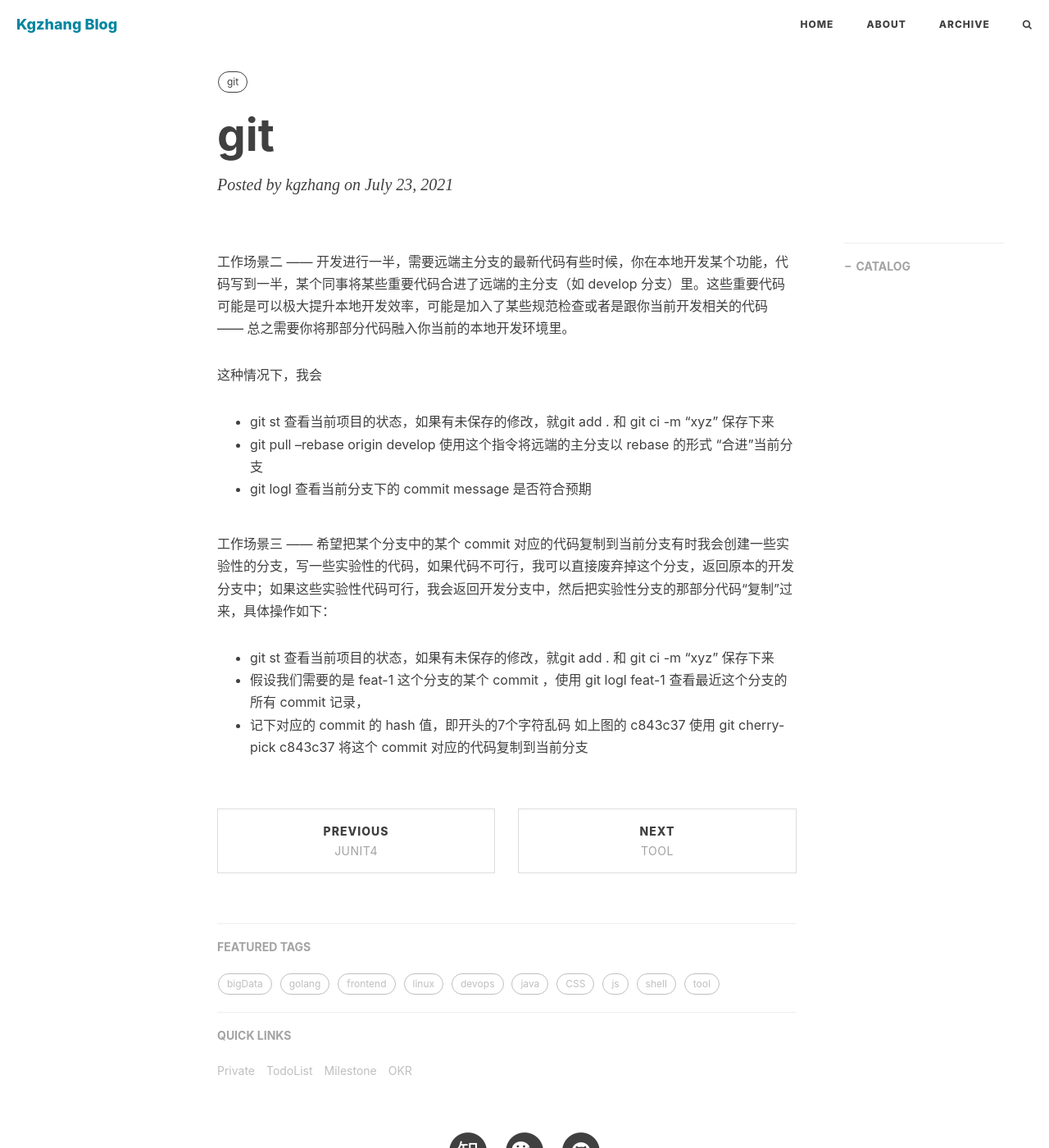
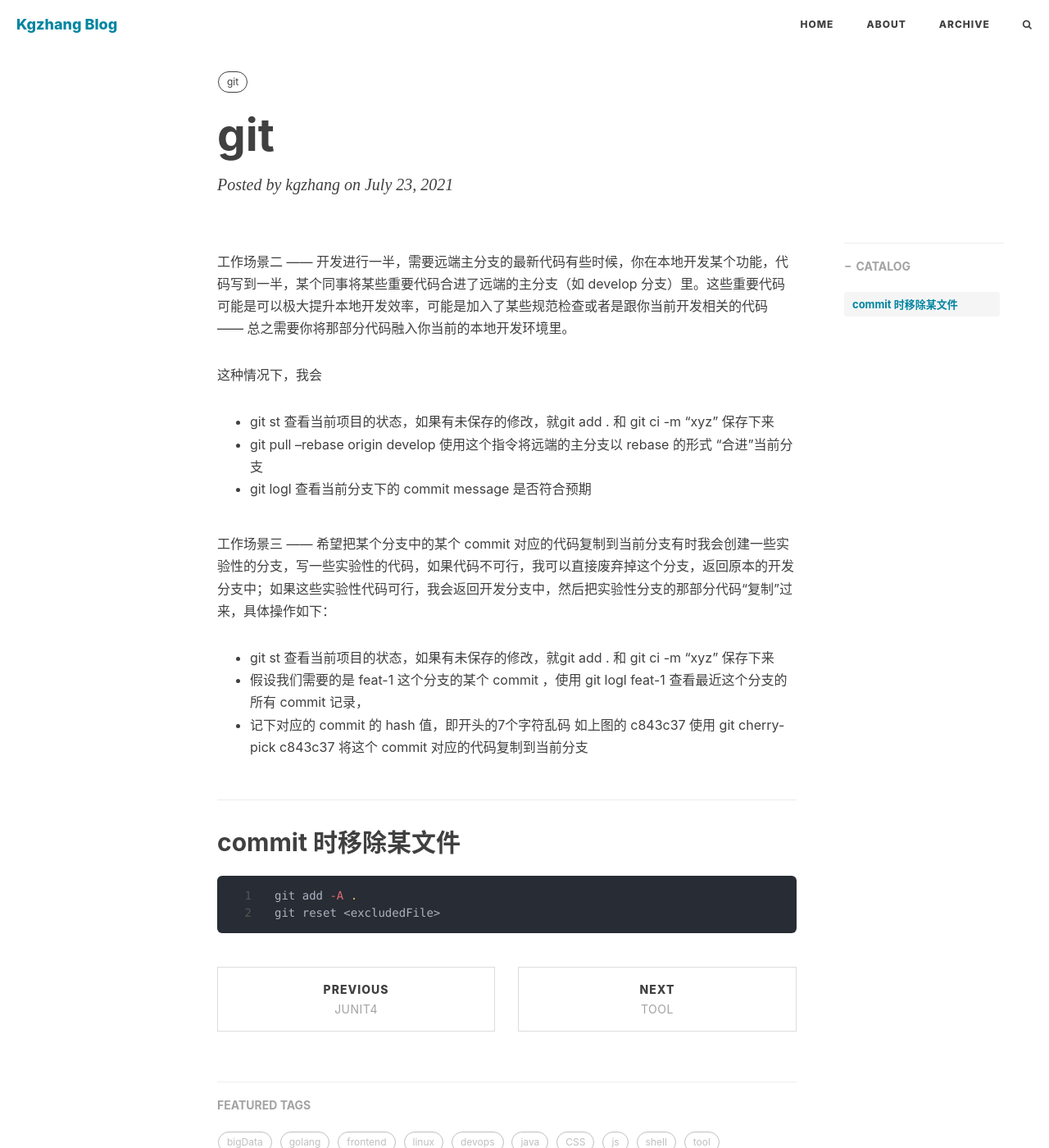
Before and after one commit to kougazhang/oom, a Jekyll site: the page built from _posts/2021-07-23-git.md, in a window 1280 px wide and 1400 px high. Shown: the whole window at 82% size. Built offline with Jekyll 4.4.1, drawn with Linux system fonts in a browser that asks for light colours; nearby versions of some CDN libraries; comment, search, counter and statistics services are not loaded.

Commit message:
update git

````diff
--- a/_posts/2021-07-23-git.md
+++ b/_posts/2021-07-23-git.md
@@ -22,3 +22,9 @@ tags:
  - git st 查看当前项目的状态，如果有未保存的修改，就git add . 和  git ci -m "xyz" 保存下来
  - 假设我们需要的是 feat-1 这个分支的某个 commit ，使用 git logl feat-1 查看最近这个分支的所有 commit 记录，
  - 记下对应的 commit 的 hash 值，即开头的7个字符乱码 如上图的 c843c37 使用 git cherry-pick c843c37 将这个 commit 对应的代码复制到当前分支
+
+## commit 时移除某文件
+```shell
+git add -A .
+git reset <excludedFile>
+```
````
